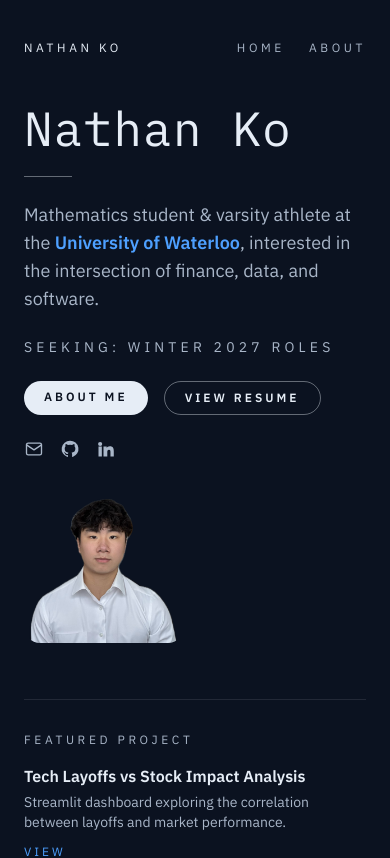
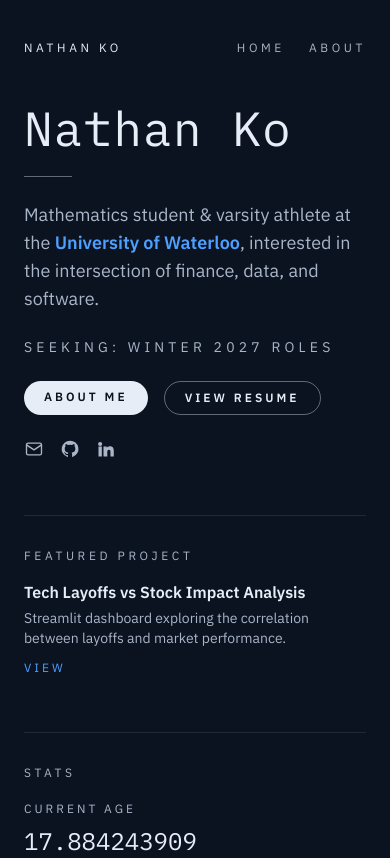
Before and after one commit to nathanko378/portfolio, a Next.js app: page / in a window 390 px wide. Shown: the top 858 px of the page. Built offline with nearby package versions, Linux system fonts and the light colour scheme.

Commit message:
updated phone view

```diff
--- a/app/page.tsx
+++ b/app/page.tsx
@@ -134,7 +134,7 @@ export default function HomePage() {
             </a>
           </div>
         </div>
-        <div className="flex justify-start md:justify-end">
+        <div className="hidden justify-start md:flex md:justify-end">
           <div className="relative h-36 w-40 overflow-hidden rounded-2xl sm:h-44 sm:w-48 md:h-52 md:w-56">
             <Image
               src="/headshot.PNG"
```
Also changed, not shown: 1 other file (tests, documents, lock files or other folders).
